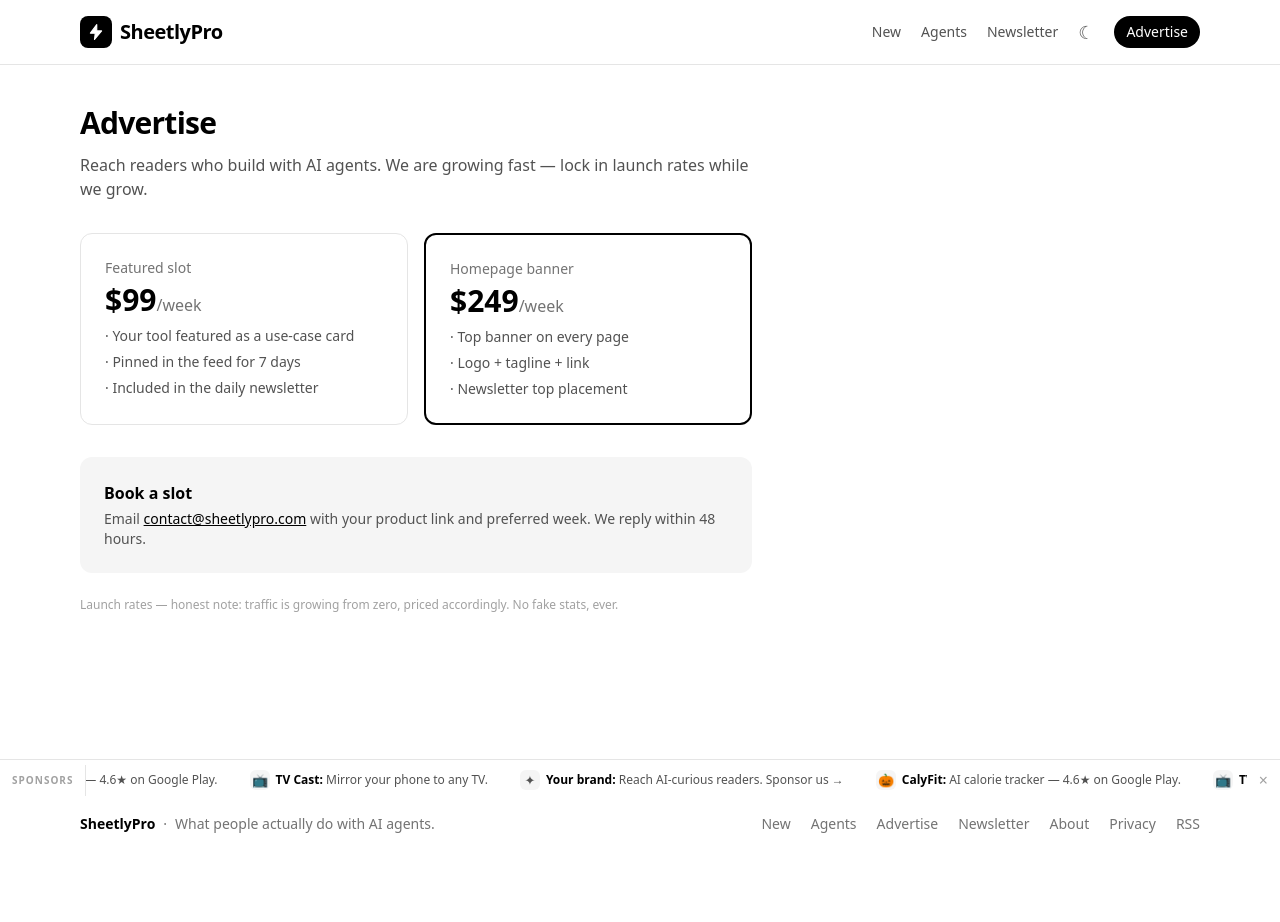
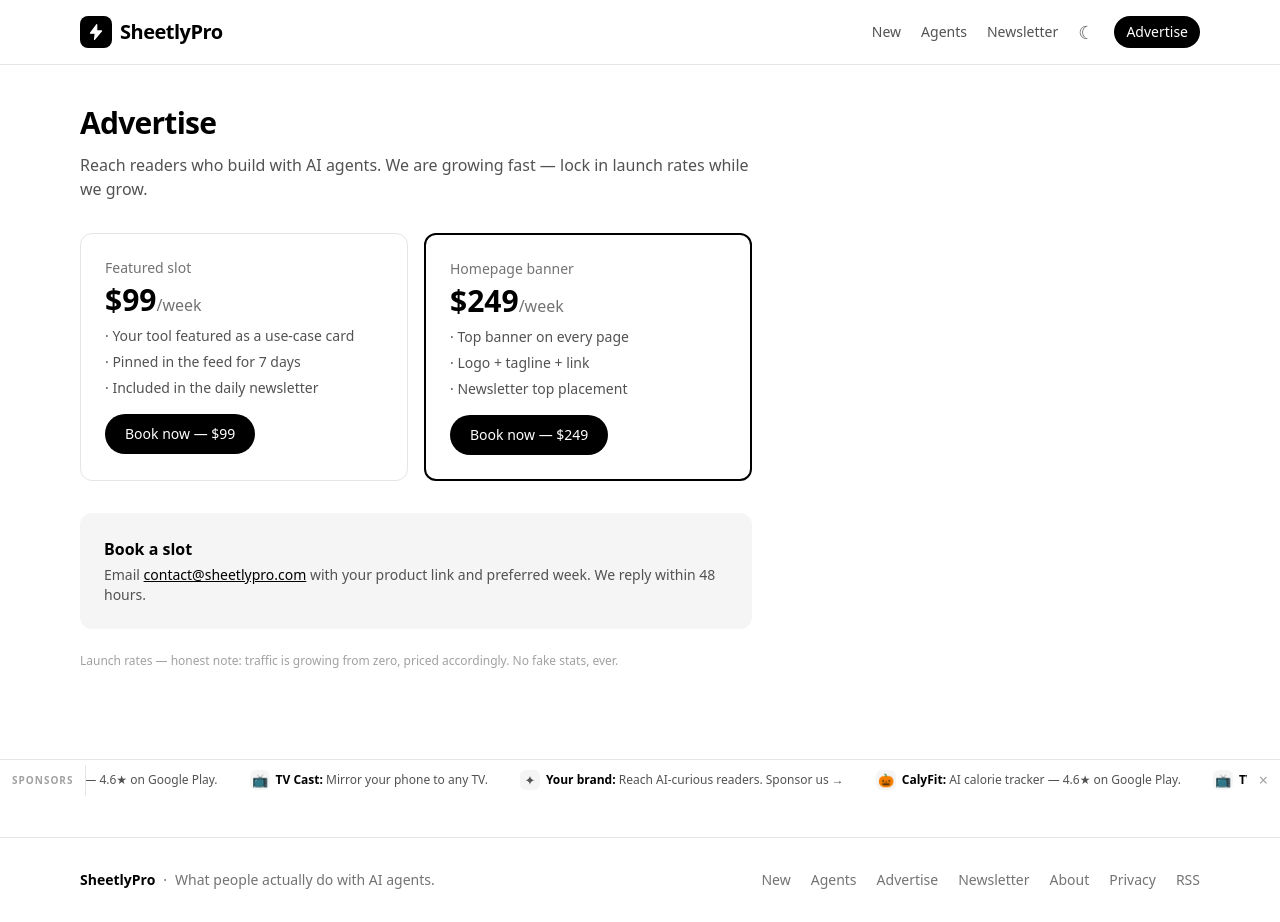
Before and after one commit to Stropurbo/bank-statement-frontend, a React (Vite) app: page /advertise in a window 1280 px wide. Before the commit the page ends 866 px from the top, so only its background shows below. Built offline with nearby package versions, Linux system fonts and the light colour scheme.

Commit message:
Advertise page: add Gumroad book-now buttons

```diff
--- a/src/pages/Advertise.jsx
+++ b/src/pages/Advertise.jsx
@@ -15,22 +15,38 @@ export default function Advertise() {
           <p className="text-3xl font-bold text-black mb-2">
             $99<span className="text-base font-normal text-neutral-500">/week</span>
           </p>
-          <ul className="text-sm text-neutral-600 space-y-1.5">
+          <ul className="text-sm text-neutral-600 space-y-1.5 mb-4">
             <li>· Your tool featured as a use-case card</li>
             <li>· Pinned in the feed for 7 days</li>
             <li>· Included in the daily newsletter</li>
           </ul>
+          <a
+            href="https://bookloverreview.gumroad.com/l/xmshou"
+            target="_blank"
+            rel="noopener noreferrer"
+            className="inline-block bg-black text-white text-sm font-medium rounded-full px-5 py-2.5 hover:bg-neutral-800 transition-colors"
+          >
+            Book now — $99
+          </a>
         </div>
         <div className="border-2 border-black rounded-xl p-6">
           <p className="text-sm font-medium text-neutral-500 mb-1">Homepage banner</p>
           <p className="text-3xl font-bold text-black mb-2">
             $249<span className="text-base font-normal text-neutral-500">/week</span>
           </p>
-          <ul className="text-sm text-neutral-600 space-y-1.5">
+          <ul className="text-sm text-neutral-600 space-y-1.5 mb-4">
             <li>· Top banner on every page</li>
             <li>· Logo + tagline + link</li>
             <li>· Newsletter top placement</li>
           </ul>
+          <a
+            href="https://bookloverreview.gumroad.com/l/uulffc"
+            target="_blank"
+            rel="noopener noreferrer"
+            className="inline-block bg-black text-white text-sm font-medium rounded-full px-5 py-2.5 hover:bg-neutral-800 transition-colors"
+          >
+            Book now — $249
+          </a>
         </div>
       </div>
 
```
